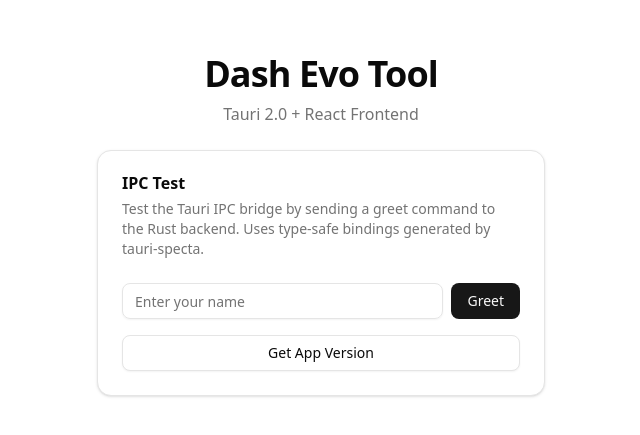
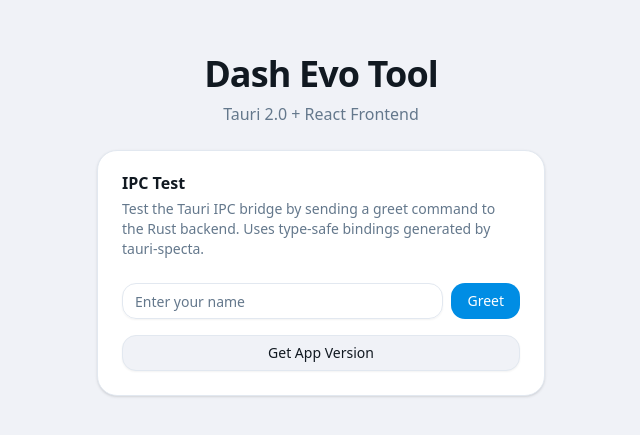
Before and after one commit to dashpay/dash-evo-tool, a React (Vite) app: page / in a window 1280 px wide. Shown: the part 175-610 px from the top of the page, without its empty margins (319-959 px from the left). Built offline with nearby package versions, Linux system fonts and the light colour scheme.

Commit message:
Override shadcn CSS variables with Dash brand color palette
Task: 2.1a

```diff
--- a/src/frontend/index.css
+++ b/src/frontend/index.css
@@ -5,6 +5,7 @@
 @custom-variant dark (&:is(.dark *));
 
 @theme inline {
+  /* === Border Radius (16px base, matching egui theme) === */
   --radius-sm: calc(var(--radius) - 4px);
   --radius-md: calc(var(--radius) - 2px);
   --radius-lg: var(--radius);
@@ -12,6 +13,8 @@
   --radius-2xl: calc(var(--radius) + 8px);
   --radius-3xl: calc(var(--radius) + 12px);
   --radius-4xl: calc(var(--radius) + 16px);
+
+  /* === shadcn Semantic Color Mappings === */
   --color-background: var(--background);
   --color-foreground: var(--foreground);
   --color-card: var(--card);
@@ -43,75 +46,171 @@
   --color-sidebar-accent-foreground: var(--sidebar-accent-foreground);
   --color-sidebar-border: var(--sidebar-border);
   --color-sidebar-ring: var(--sidebar-ring);
+
+  /* === Custom Semantic Colors (Dash-specific) === */
+  --color-success: var(--success);
+  --color-success-foreground: var(--success-foreground);
+  --color-warning: var(--warning);
+  --color-warning-foreground: var(--warning-foreground);
+  --color-info: var(--info);
+  --color-info-foreground: var(--info-foreground);
+
+  /* === Dash Brand Colors (static, not theme-dependent) === */
+  --color-dash-blue: var(--dash-blue);
+  --color-dash-deep-blue: var(--dash-deep-blue);
+  --color-dash-midnight: var(--dash-midnight);
+
+  /* === Network Accent Colors === */
+  --color-network-mainnet: var(--network-mainnet);
+  --color-network-testnet: var(--network-testnet);
+  --color-network-devnet: var(--network-devnet);
+  --color-network-local: var(--network-local);
 }
 
+/* ============================================================
+   LIGHT MODE — Dash Brand Palette
+   Colors derived from src/ui/theme.rs DashColors
+   ============================================================ */
 :root {
-  --radius: 0.625rem;
-  --background: oklch(1 0 0);
-  --foreground: oklch(0.145 0 0);
-  --card: oklch(1 0 0);
-  --card-foreground: oklch(0.145 0 0);
-  --popover: oklch(1 0 0);
-  --popover-foreground: oklch(0.145 0 0);
-  --primary: oklch(0.205 0 0);
-  --primary-foreground: oklch(0.985 0 0);
-  --secondary: oklch(0.97 0 0);
-  --secondary-foreground: oklch(0.205 0 0);
-  --muted: oklch(0.97 0 0);
-  --muted-foreground: oklch(0.556 0 0);
-  --accent: oklch(0.97 0 0);
-  --accent-foreground: oklch(0.205 0 0);
-  --destructive: oklch(0.577 0.245 27.325);
-  --border: oklch(0.922 0 0);
-  --input: oklch(0.922 0 0);
-  --ring: oklch(0.708 0 0);
-  --chart-1: oklch(0.646 0.222 41.116);
-  --chart-2: oklch(0.6 0.118 184.704);
-  --chart-3: oklch(0.398 0.07 227.392);
-  --chart-4: oklch(0.828 0.189 84.429);
-  --chart-5: oklch(0.769 0.188 70.08);
-  --sidebar: oklch(0.985 0 0);
-  --sidebar-foreground: oklch(0.145 0 0);
-  --sidebar-primary: oklch(0.205 0 0);
-  --sidebar-primary-foreground: oklch(0.985 0 0);
-  --sidebar-accent: oklch(0.97 0 0);
-  --sidebar-accent-foreground: oklch(0.205 0 0);
-  --sidebar-border: oklch(0.922 0 0);
-  --sidebar-ring: oklch(0.708 0 0);
+  /* Base radius: 16px (matching egui rounded-lg) */
+  --radius: 1rem;
+
+  /* --- Dash Brand Constants --- */
+  --dash-blue: #008de4;
+  --dash-deep-blue: #012060;
+  --dash-midnight: #0b0f3b;
+
+  /* --- Core UI Colors --- */
+  --background: #f0f2f7;           /* DashColors::BACKGROUND rgb(240,242,247) */
+  --foreground: #111921;           /* DashColors::BLACK rgb(17,25,33) */
+  --card: #ffffff;                 /* DashColors::SURFACE = WHITE */
+  --card-foreground: #111921;      /* DashColors::TEXT_PRIMARY */
+  --popover: #ffffff;              /* DashColors::SURFACE */
+  --popover-foreground: #111921;   /* DashColors::TEXT_PRIMARY */
+
+  /* --- Primary: Dash Blue --- */
+  --primary: #008de4;              /* DashColors::DASH_BLUE rgb(0,141,228) */
+  --primary-foreground: #ffffff;   /* DashColors::WHITE */
+
+  /* --- Secondary --- */
+  --secondary: #f0f5fb;            /* DashColors::BORDER_LIGHT rgb(240,245,251) */
+  --secondary-foreground: #111921; /* DashColors::TEXT_PRIMARY */
+
+  /* --- Muted --- */
+  --muted: #f8fafc;                /* DashColors::INPUT_BACKGROUND rgb(248,250,252) */
+  --muted-foreground: #64788c;     /* DashColors::TEXT_SECONDARY rgb(100,120,140) */
+
+  /* --- Accent (interactive hover/active) --- */
+  --accent: #c8dcfa;               /* DashColors::HOVER rgb(200,220,250) */
+  --accent-foreground: #111921;    /* DashColors::TEXT_PRIMARY */
+
+  /* --- Destructive --- */
+  --destructive: #eb5757;          /* DashColors::ERROR rgb(235,87,87) */
+
+  /* --- Borders & Inputs --- */
+  --border: #e2e8f0;               /* DashColors::BORDER rgb(226,232,240) */
+  --input: #e2e8f0;                /* DashColors::BORDER */
+  --ring: #008de4;                 /* Dash Blue for focus rings */
+
+  /* --- Semantic Status Colors --- */
+  --success: #27ae60;              /* DashColors::SUCCESS rgb(39,174,96) */
+  --success-foreground: #ffffff;
+  --warning: #f1c40f;              /* DashColors::WARNING rgb(241,196,15) */
+  --warning-foreground: #111921;
+  --info: #3498db;                 /* DashColors::INFO rgb(52,152,219) */
+  --info-foreground: #ffffff;
+
+  /* --- Network Accent Colors --- */
+  --network-mainnet: #008de4;      /* Dash Blue */
+  --network-testnet: #ffa500;      /* DashColors::TESTNET_ORANGE rgb(255,165,0) */
+  --network-devnet: #8b0000;       /* DashColors::DEVNET_RED rgb(139,0,0) */
+  --network-local: #8b4513;        /* DashColors::REGTEST_BROWN rgb(139,69,19) */
+
+  /* --- Chart Colors (Dash-branded) --- */
+  --chart-1: #008de4;              /* Dash Blue */
+  --chart-2: #27ae60;              /* Success Green */
+  --chart-3: #012060;              /* Deep Blue */
+  --chart-4: #f1c40f;              /* Warning Yellow */
+  --chart-5: #3498db;              /* Info Blue */
+
+  /* --- Sidebar (slightly elevated surface) --- */
+  --sidebar: #f8fafc;              /* DashColors::INPUT_BACKGROUND */
+  --sidebar-foreground: #111921;   /* DashColors::TEXT_PRIMARY */
+  --sidebar-primary: #008de4;      /* Dash Blue */
+  --sidebar-primary-foreground: #ffffff;
+  --sidebar-accent: #c8dcfa;       /* DashColors::HOVER */
+  --sidebar-accent-foreground: #111921;
+  --sidebar-border: #e2e8f0;       /* DashColors::BORDER */
+  --sidebar-ring: #008de4;         /* Dash Blue */
 }
 
+/* ============================================================
+   DARK MODE — Dash Brand Palette
+   Colors derived from src/ui/theme.rs DashColors DARK_ variants
+   ============================================================ */
 .dark {
-  --background: oklch(0.145 0 0);
-  --foreground: oklch(0.985 0 0);
-  --card: oklch(0.205 0 0);
-  --card-foreground: oklch(0.985 0 0);
-  --popover: oklch(0.205 0 0);
-  --popover-foreground: oklch(0.985 0 0);
-  --primary: oklch(0.922 0 0);
-  --primary-foreground: oklch(0.205 0 0);
-  --secondary: oklch(0.269 0 0);
-  --secondary-foreground: oklch(0.985 0 0);
-  --muted: oklch(0.269 0 0);
-  --muted-foreground: oklch(0.708 0 0);
-  --accent: oklch(0.269 0 0);
-  --accent-foreground: oklch(0.985 0 0);
-  --destructive: oklch(0.704 0.191 22.216);
-  --border: oklch(1 0 0 / 10%);
-  --input: oklch(1 0 0 / 15%);
-  --ring: oklch(0.556 0 0);
-  --chart-1: oklch(0.488 0.243 264.376);
-  --chart-2: oklch(0.696 0.17 162.48);
-  --chart-3: oklch(0.769 0.188 70.08);
-  --chart-4: oklch(0.627 0.265 303.9);
-  --chart-5: oklch(0.645 0.246 16.439);
-  --sidebar: oklch(0.205 0 0);
-  --sidebar-foreground: oklch(0.985 0 0);
-  --sidebar-primary: oklch(0.488 0.243 264.376);
-  --sidebar-primary-foreground: oklch(0.985 0 0);
-  --sidebar-accent: oklch(0.269 0 0);
-  --sidebar-accent-foreground: oklch(0.985 0 0);
-  --sidebar-border: oklch(1 0 0 / 10%);
-  --sidebar-ring: oklch(0.556 0 0);
+  /* --- Core UI Colors --- */
+  --background: #121212;           /* DashColors::DARK_BACKGROUND rgb(18,18,18) */
+  --foreground: #f0f0f0;           /* DashColors::DARK_TEXT_PRIMARY rgb(240,240,240) */
+  --card: #202020;                 /* DashColors::DARK_SURFACE rgb(32,32,32) */
+  --card-foreground: #f0f0f0;      /* DashColors::DARK_TEXT_PRIMARY */
+  --popover: #282828;              /* DashColors::DARK_INPUT_BACKGROUND rgb(40,40,40) */
+  --popover-foreground: #f0f0f0;   /* DashColors::DARK_TEXT_PRIMARY */
+
+  /* --- Primary: Dash Blue (same hue, slightly muted) --- */
+  --primary: #008de4;              /* Dash Blue stays vibrant in dark mode */
+  --primary-foreground: #ffffff;
+
+  /* --- Secondary --- */
+  --secondary: #323232;            /* DashColors::DARK_BORDER_LIGHT rgb(50,50,50) */
+  --secondary-foreground: #f0f0f0; /* DashColors::DARK_TEXT_PRIMARY */
+
+  /* --- Muted --- */
+  --muted: #282828;                /* DashColors::DARK_INPUT_BACKGROUND */
+  --muted-foreground: #a0a0a0;     /* DashColors::DARK_TEXT_SECONDARY rgb(160,160,160) */
+
+  /* --- Accent (interactive hover/active) --- */
+  --accent: #2d2d37;               /* DashColors::DARK_HOVER rgb(45,45,55) */
+  --accent-foreground: #f0f0f0;    /* DashColors::DARK_TEXT_PRIMARY */
+
+  /* --- Destructive --- */
+  --destructive: #ff6464;          /* DashColors::error_color dark rgb(255,100,100) */
+
+  /* --- Borders & Inputs --- */
+  --border: #3c3c3c;               /* DashColors::DARK_BORDER rgb(60,60,60) */
+  --input: #3c3c3c;                /* DashColors::DARK_BORDER */
+  --ring: #008de4;                 /* Dash Blue for focus rings */
+
+  /* --- Semantic Status Colors (dark mode variants) --- */
+  --success: #50a050;              /* DashColors::success_color dark rgb(80,160,80) */
+  --success-foreground: #ffffff;
+  --warning: #ffc864;              /* DashColors::warning_color dark rgb(255,200,100) */
+  --warning-foreground: #111921;
+  --info: #3498db;                 /* DashColors::INFO (same in both modes) */
+  --info-foreground: #ffffff;
+
+  /* --- Network Accent Colors (muted for dark mode) --- */
+  --network-mainnet: #0071b6;      /* DashColors::DASH_BLUE_DARK rgb(0,113,182) */
+  --network-testnet: #cc8400;      /* DashColors::TESTNET_ORANGE_DARK rgb(204,132,0) */
+  --network-devnet: #6f0000;       /* DashColors::DEVNET_RED_DARK rgb(111,0,0) */
+  --network-local: #6f370f;        /* DashColors::REGTEST_BROWN_DARK rgb(111,55,15) */
+
+  /* --- Chart Colors (Dash-branded, dark mode) --- */
+  --chart-1: #008de4;              /* Dash Blue */
+  --chart-2: #50a050;              /* Success Green (muted) */
+  --chart-3: #3498db;              /* Info Blue */
+  --chart-4: #ffc864;              /* Warning (muted) */
+  --chart-5: #8e44ad;              /* Purple accent */
+
+  /* --- Sidebar --- */
+  --sidebar: #1c1c1c;             /* DashColors::DARK_BACKGROUND_ELEVATED rgb(28,28,28) */
+  --sidebar-foreground: #f0f0f0;   /* DashColors::DARK_TEXT_PRIMARY */
+  --sidebar-primary: #008de4;      /* Dash Blue */
+  --sidebar-primary-foreground: #ffffff;
+  --sidebar-accent: #2d2d37;       /* DashColors::DARK_HOVER */
+  --sidebar-accent-foreground: #f0f0f0;
+  --sidebar-border: #3c3c3c;       /* DashColors::DARK_BORDER */
+  --sidebar-ring: #008de4;         /* Dash Blue */
 }
 
 @layer base {
```
Also changed, not shown: 2 other files (tests, documents, lock files or other folders).
